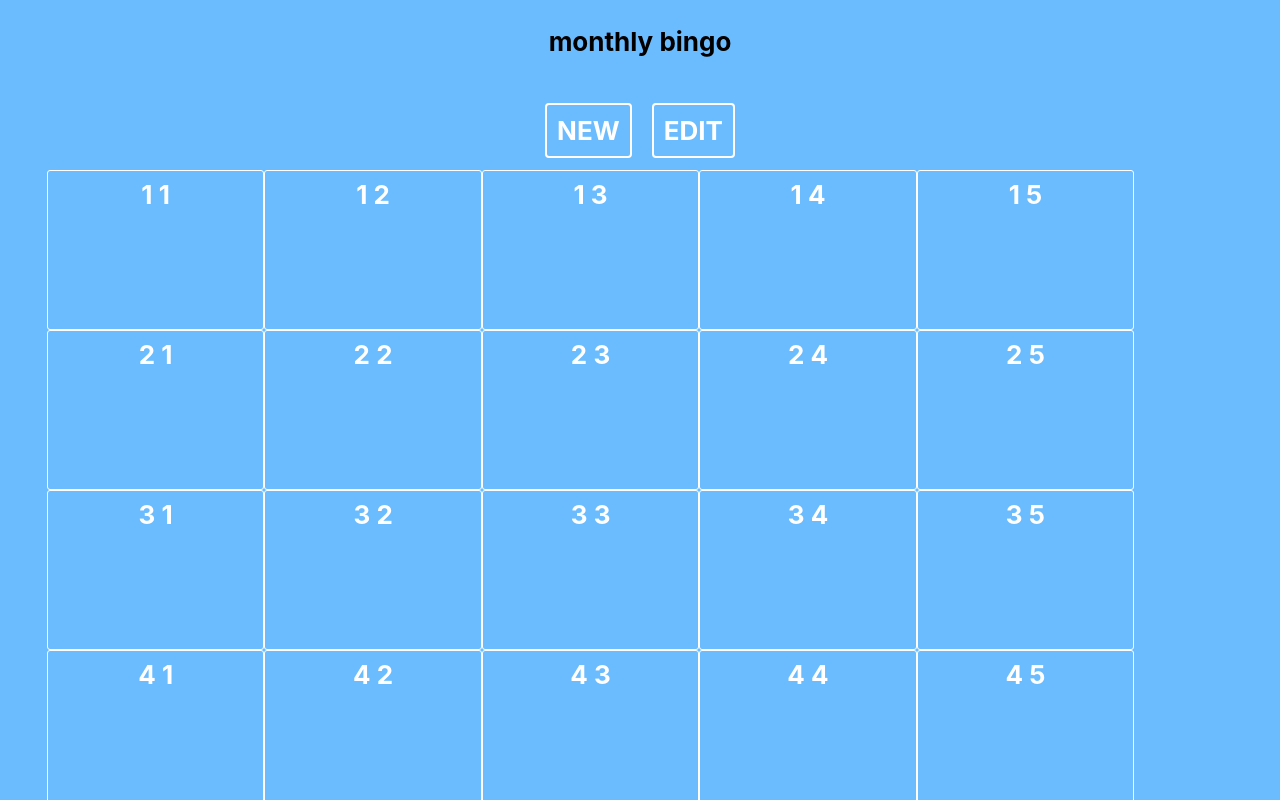
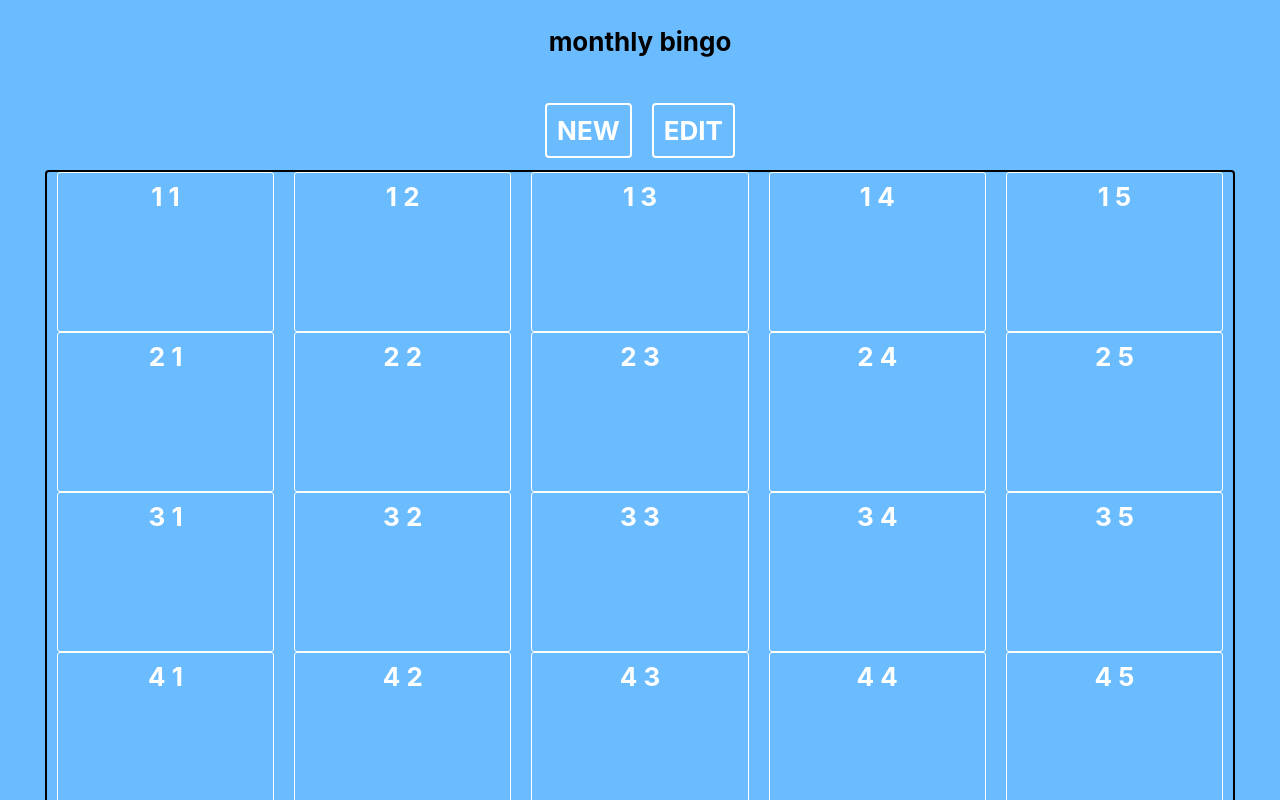
Before and after one commit to TheFloatingCow/bingo, a React (Create React App) app: page / in a window 1280 px wide. Shown: the top 800 px of the page. Built offline with nearby package versions, Linux system fonts and the light colour scheme.

Commit message:
Edit grid margin

```diff
--- a/src/components/UI/Box/Box.module.css
+++ b/src/components/UI/Box/Box.module.css
@@ -8,6 +8,7 @@
     font: inherit;
     font-weight: bold;
     transition-duration: 0.3s;
+    margin: auto;
 }
 
 .Box:hover {
--- a/src/containers/Board/Board.module.css
+++ b/src/containers/Board/Board.module.css
@@ -1,4 +1,5 @@
 .Container {
-    /*border: 2px solid black;*/
+    border: 2px solid black;
     border-radius: 4px;
+    margin: auto;
 }
```
